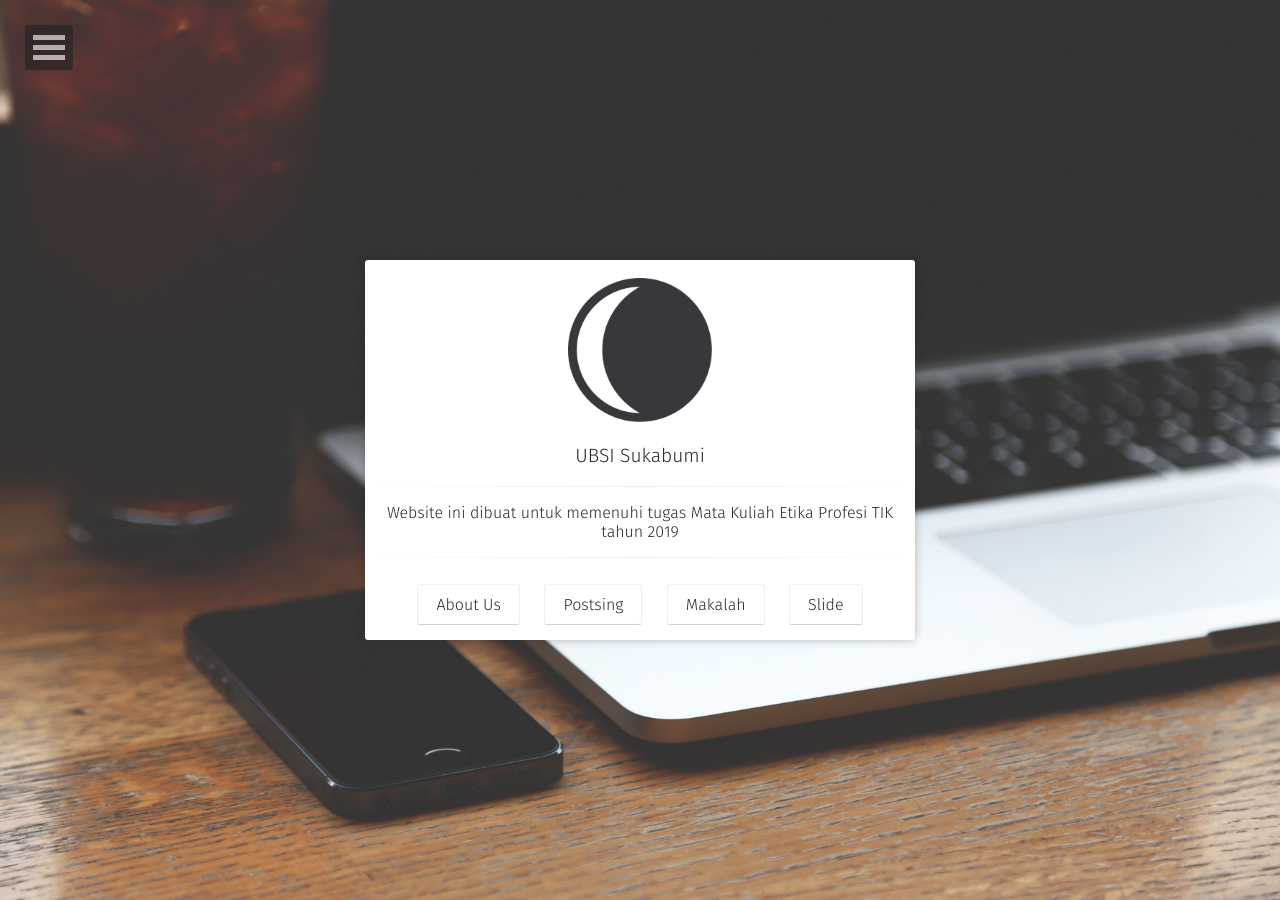
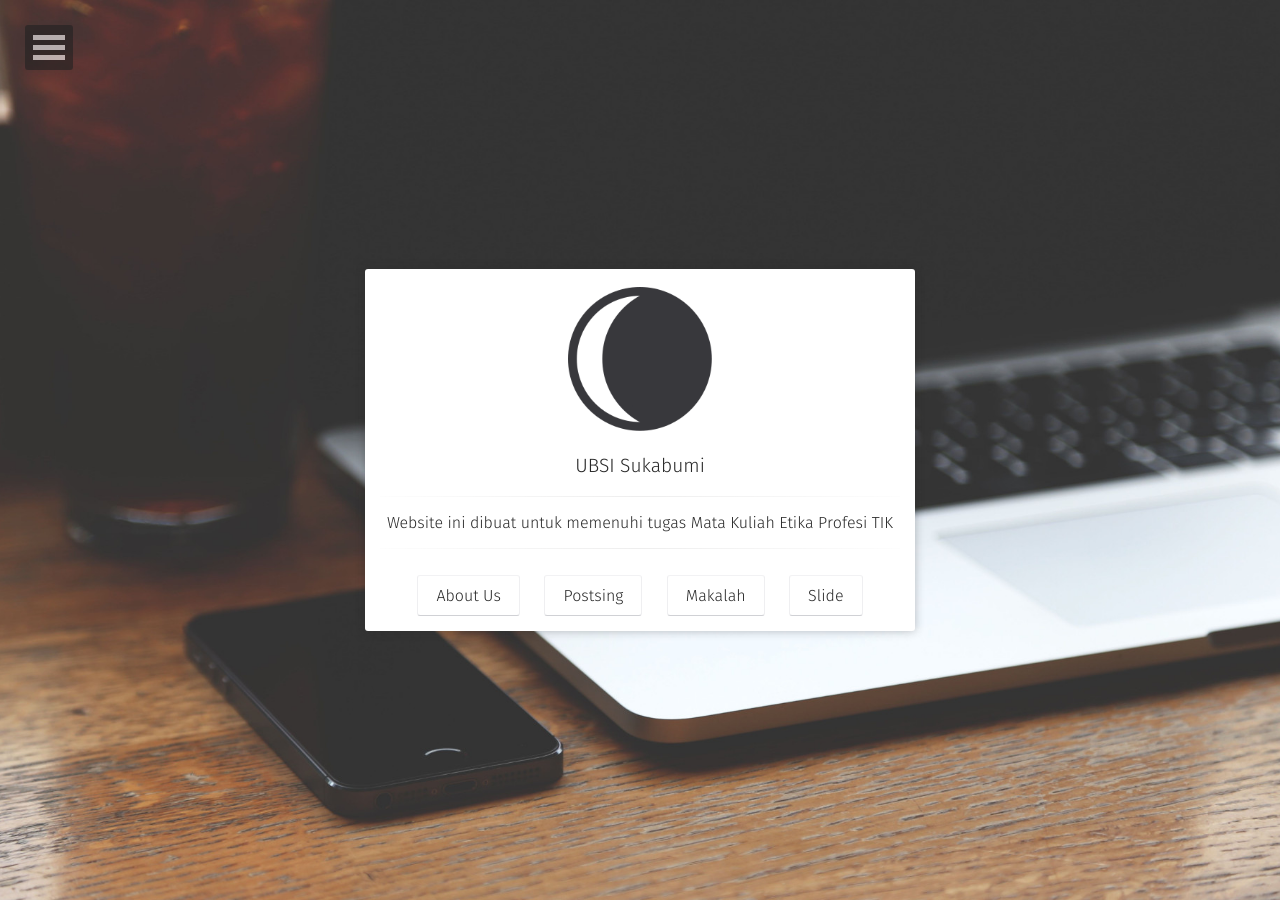
Before and after one commit to azharlihan/eptik-ubsi, a Jekyll site: the page built from index.html, in a window 1280 px wide. Built offline with Jekyll 4.4.1, drawn with Linux system fonts in a browser that asks for light colours; some web fonts are replaced.

Commit message:
Update _config.yml

```diff
--- a/_config.yml
+++ b/_config.yml
@@ -1,7 +1,7 @@
 # Site
 title:              UBSI Sukabumi
-bio:                'Website ini dibuat untuk memenuhi tugas Mata Kuliah Etika Profesi TIK tahun 2019'
-description:        "Tugas Etika Profesi TIK Kelompok 4 19.6A.28, Sistem Informasi 2019"
+bio:                'Website ini dibuat untuk memenuhi tugas Mata Kuliah Etika Profesi TIK'
+description:        "Tugas Etika Profesi TIK, Kelompok 4, 19.6A.28, Sistem Informasi, 2019"
 reading_time:       true
 words_per_minute:   200
 logo:               'assets/img/logo.png'
```
